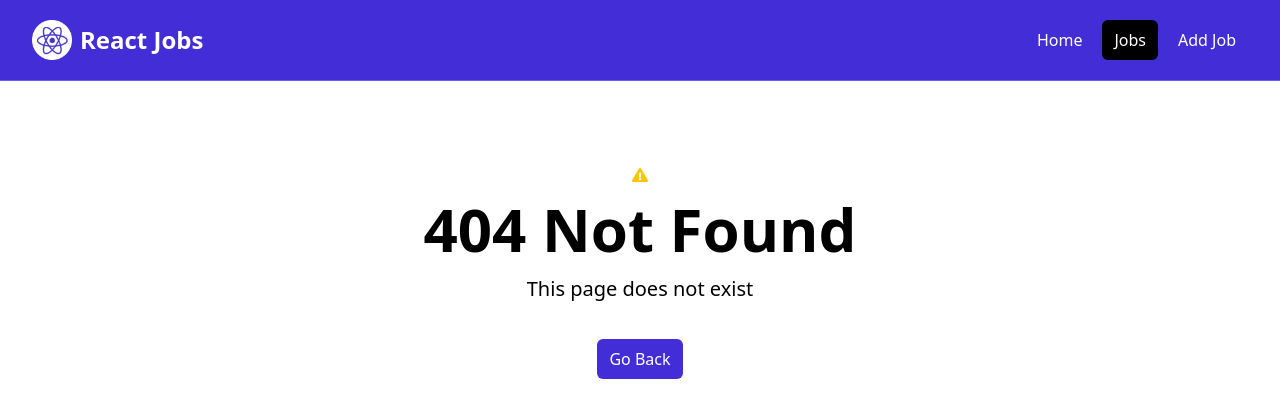
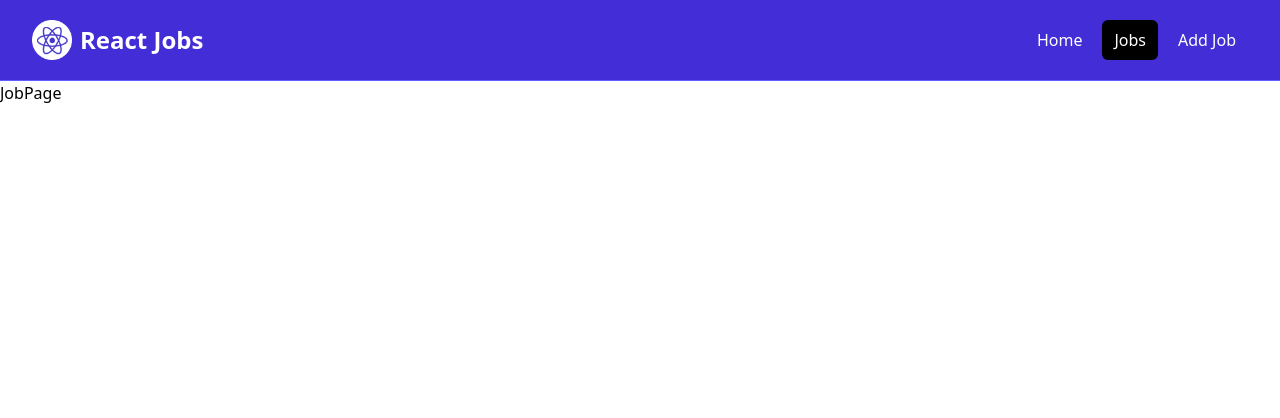
Before and after one commit to burak2018ca/Hire_React_Dev, a React (Vite) app: page /jobs/1 in a window 1280 px wide. Before the commit this address had no page. Shown: the top 418 px of the page. Built offline with nearby package versions, Linux system fonts and the light colour scheme.

Commit message:
Created the Job Page

```diff
--- a/src/App.jsx
+++ b/src/App.jsx
@@ -3,12 +3,14 @@ import MainLayout from './layouts/MainLayout';
 import HomePage from './pages/HomePage';
 import JobsPage from './pages/JobsPage';
 import NotFoundPage from './pages/NotFoundPage';
+import JobPage from './pages/JobPage';
 
 const router = createBrowserRouter(
   createRoutesFromElements(
   <Route path='/' element={<MainLayout />}>
     <Route index element= {<HomePage />} />
     <Route path='/jobs' element={<JobsPage />} />
+    <Route path='/jobs/:id' element={<JobPage />} />
     <Route path='*' element={<NotFoundPage />} />
   </Route>
 ))
--- a/src/components/JobListing.jsx
+++ b/src/components/JobListing.jsx
@@ -35,7 +35,7 @@ const JobListing = ({job}) => {
                       {job.location}
                     </div>
                     <Link
-                      to= {`/job/${job.id}`}
+                      to= {`/jobs/${job.id}`}
                       className="h-[36px] bg-indigo-500 hover:bg-indigo-600 text-white px-4 py-2 rounded-lg text-center text-sm"
                     >
                     Read More
--- a/src/pages/JobPage.jsx
+++ b/src/pages/JobPage.jsx
@@ -0,0 +1,9 @@
+import React from 'react'
+
+const JobPage = () => {
+  return (
+    <div>JobPage</div>
+  )
+}
+
+export default JobPage
```
